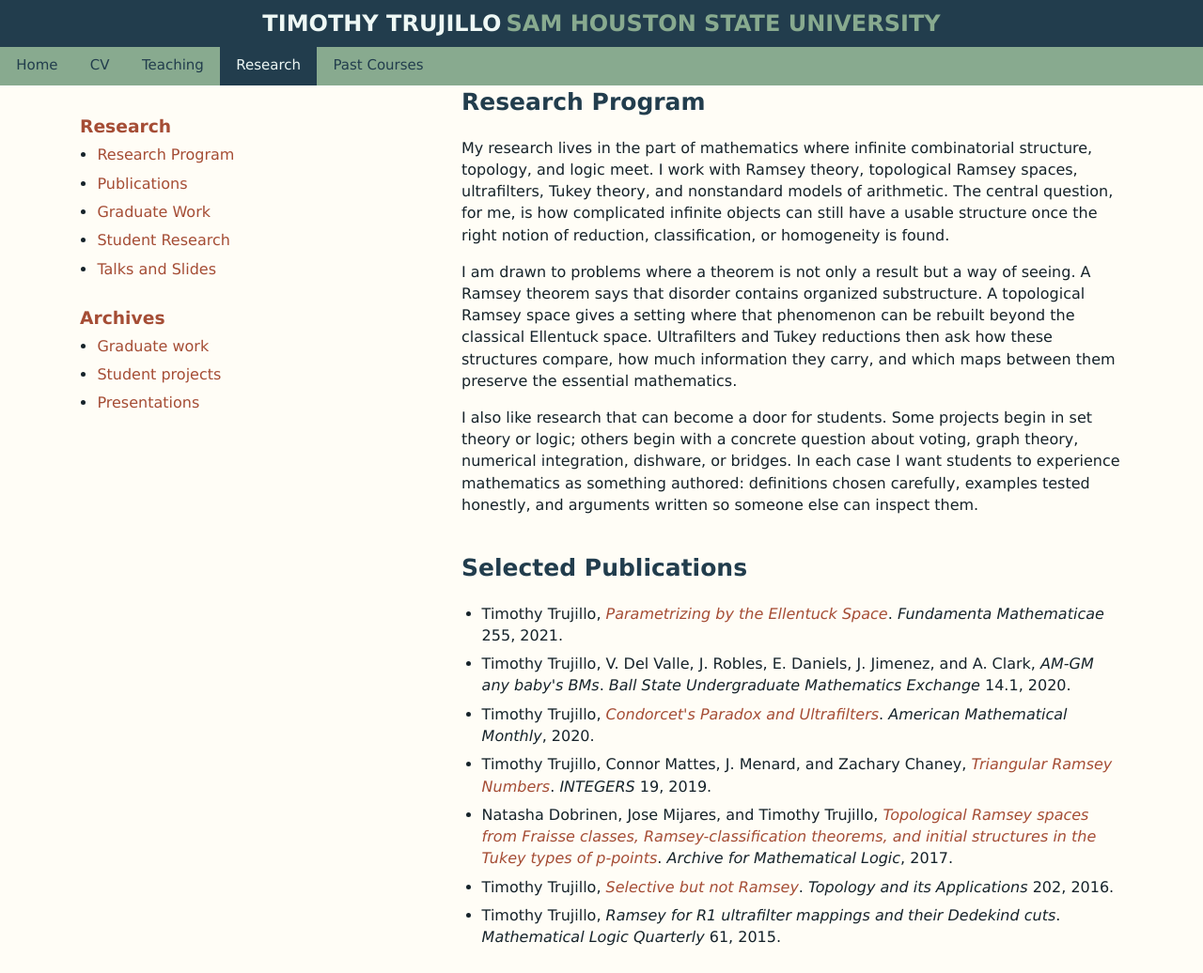
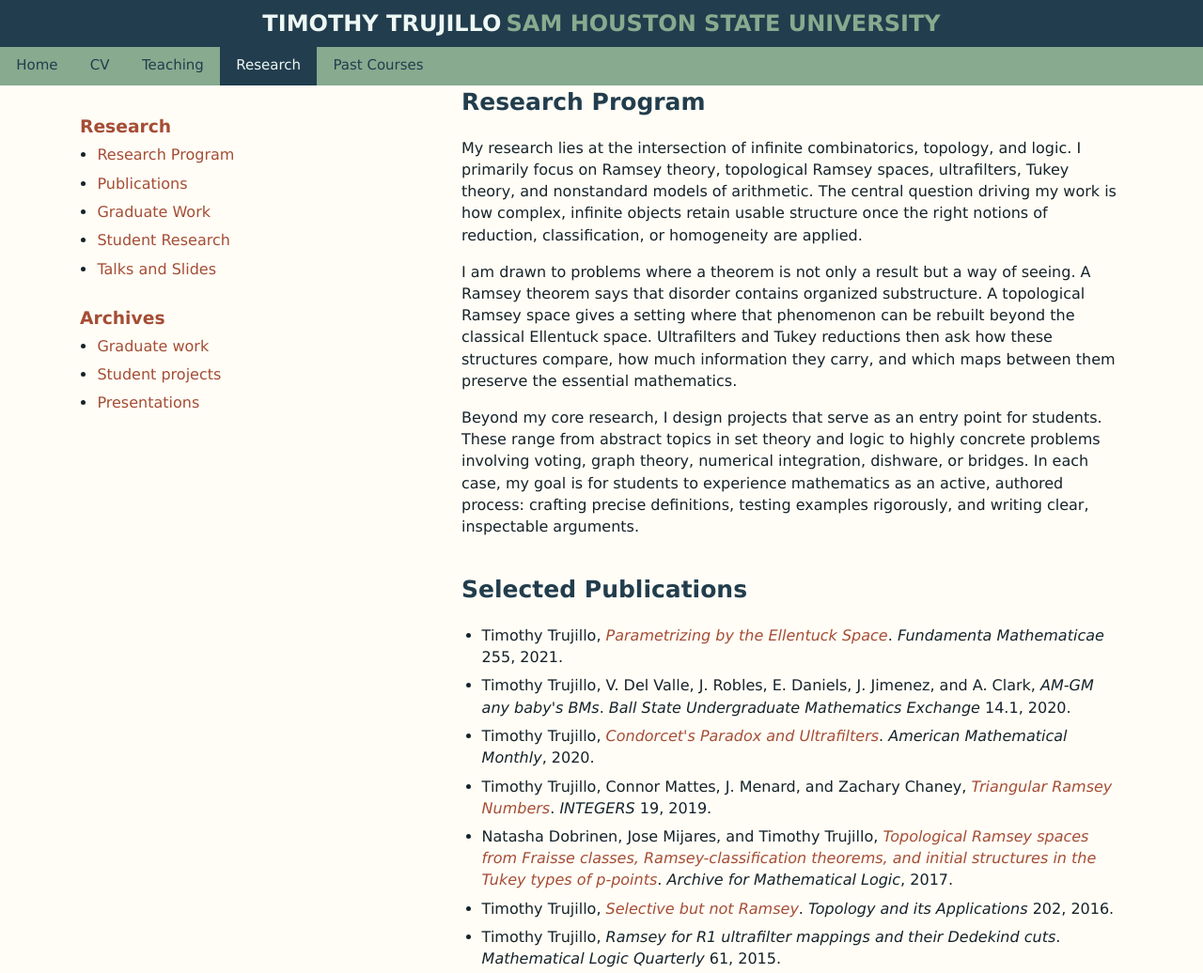
Before and after one commit to Trujillo1234/Trujillo1234.github.io, a plain HTML site: page research/index.html in a window 1280 px wide. Shown: the top 1036 px of the page at 94% size. Drawn offline with Linux system fonts and the light colour scheme.

Commit message:
Refine research program language

```diff
--- a/research/index.html
+++ b/research/index.html
@@ -46,13 +46,13 @@
       <section class="content">
         <h2 id="program">Research Program</h2>
         <p>
-          My research lives in the part of mathematics where infinite combinatorial structure, topology, and logic meet. I work with Ramsey theory, topological Ramsey spaces, ultrafilters, Tukey theory, and nonstandard models of arithmetic. The central question, for me, is how complicated infinite objects can still have a usable structure once the right notion of reduction, classification, or homogeneity is found.
+          My research lies at the intersection of infinite combinatorics, topology, and logic. I primarily focus on Ramsey theory, topological Ramsey spaces, ultrafilters, Tukey theory, and nonstandard models of arithmetic. The central question driving my work is how complex, infinite objects retain usable structure once the right notions of reduction, classification, or homogeneity are applied.
         </p>
         <p>
           I am drawn to problems where a theorem is not only a result but a way of seeing. A Ramsey theorem says that disorder contains organized substructure. A topological Ramsey space gives a setting where that phenomenon can be rebuilt beyond the classical Ellentuck space. Ultrafilters and Tukey reductions then ask how these structures compare, how much information they carry, and which maps between them preserve the essential mathematics.
         </p>
         <p>
-          I also like research that can become a door for students. Some projects begin in set theory or logic; others begin with a concrete question about voting, graph theory, numerical integration, dishware, or bridges. In each case I want students to experience mathematics as something authored: definitions chosen carefully, examples tested honestly, and arguments written so someone else can inspect them.
+          Beyond my core research, I design projects that serve as an entry point for students. These range from abstract topics in set theory and logic to highly concrete problems involving voting, graph theory, numerical integration, dishware, or bridges. In each case, my goal is for students to experience mathematics as an active, authored process: crafting precise definitions, testing examples rigorously, and writing clear, inspectable arguments.
         </p>
 
         <h2 id="publications">Selected Publications</h2>
```
